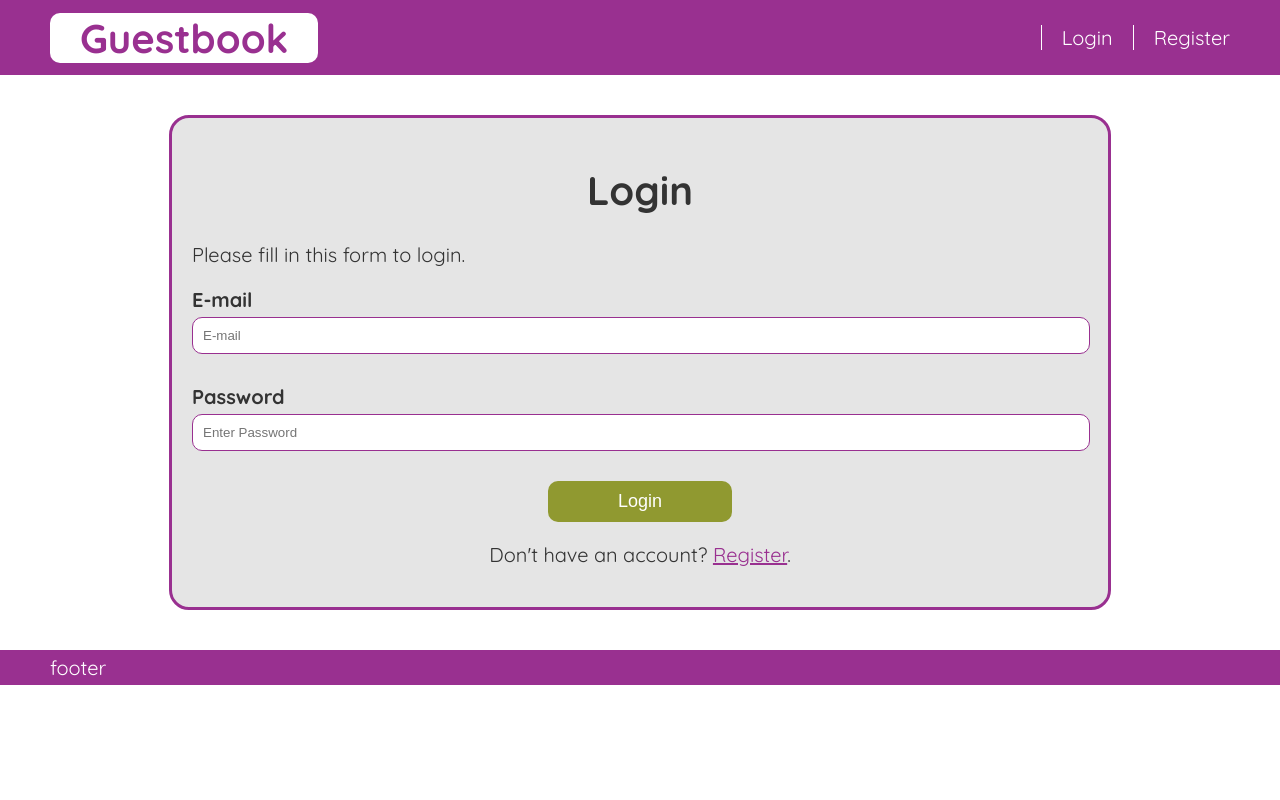
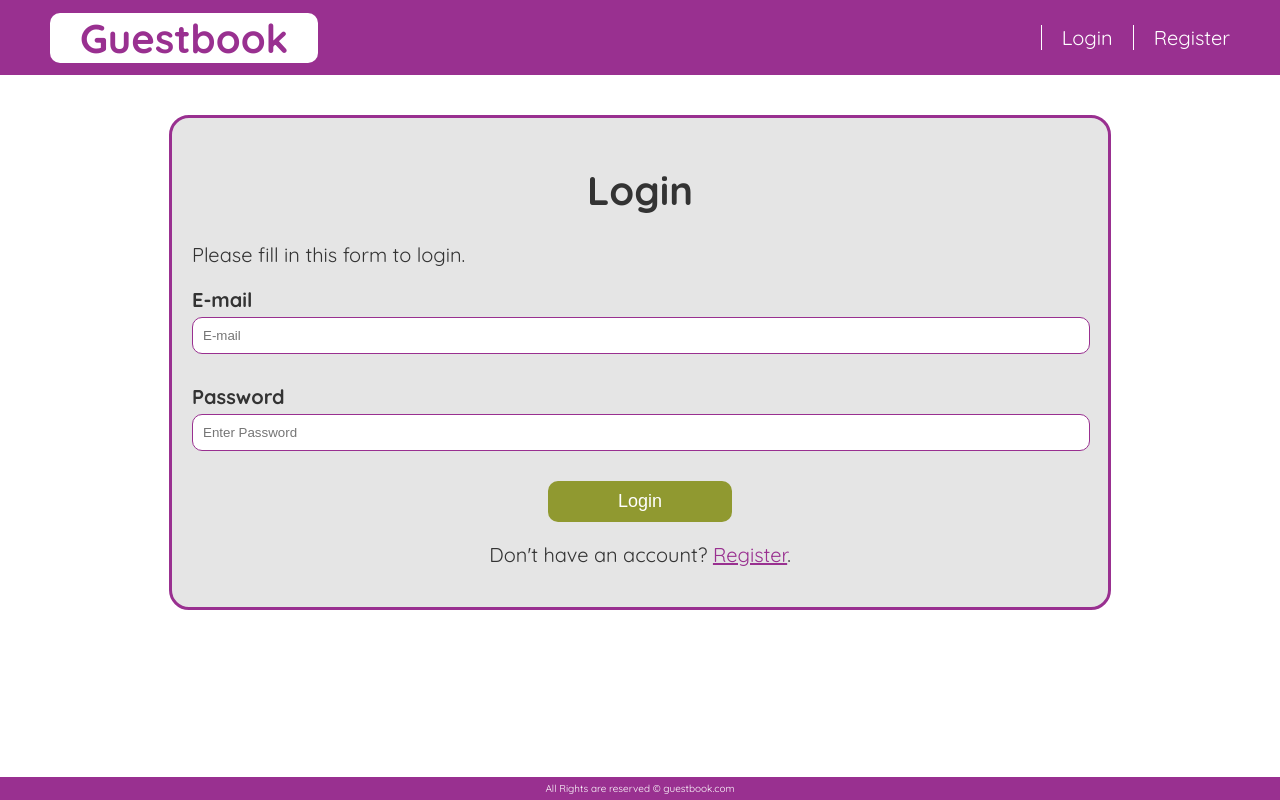
Before and after one commit to bftawfik/test-guestbook, a React (Create React App) app: page /login in a window 1280 px wide. Built offline with nearby package versions, Linux system fonts and the light colour scheme.

Commit message:
fix the footer

```diff
--- a/src/Components/Footer/Footer.jsx
+++ b/src/Components/Footer/Footer.jsx
@@ -3,5 +3,10 @@ import React from "react";
 import * as styles from "./Footer.module.scss";
 
 export default props => {
-  return <div className={styles.Footer}>footer</div>;
+  return (
+    <React.Fragment>
+      <div className={styles.Footer}>All Rights are reserved © guestbook.com</div>
+      <div className={styles.footerPlaceholder}></div>
+    </React.Fragment>
+  );
 };
--- a/src/Components/Footer/Footer.module.scss
+++ b/src/Components/Footer/Footer.module.scss
@@ -2,11 +2,17 @@
   width: 100%;
   background-color: var(--primary-color);
   color: white;
-  font-size: 2rem;
+  font-size: 1rem;
   display: flex;
-  justify-content: space-between;
+  justify-content: space-around;
   align-items: center;
   padding: 0.5rem 5rem;
   margin-top: 4rem;
   box-sizing: border-box;
+  position: fixed;
+  bottom: 0;
+  left: 0;
 }
+.footerPlaceholder {
+  height: 35px;
+}
```
